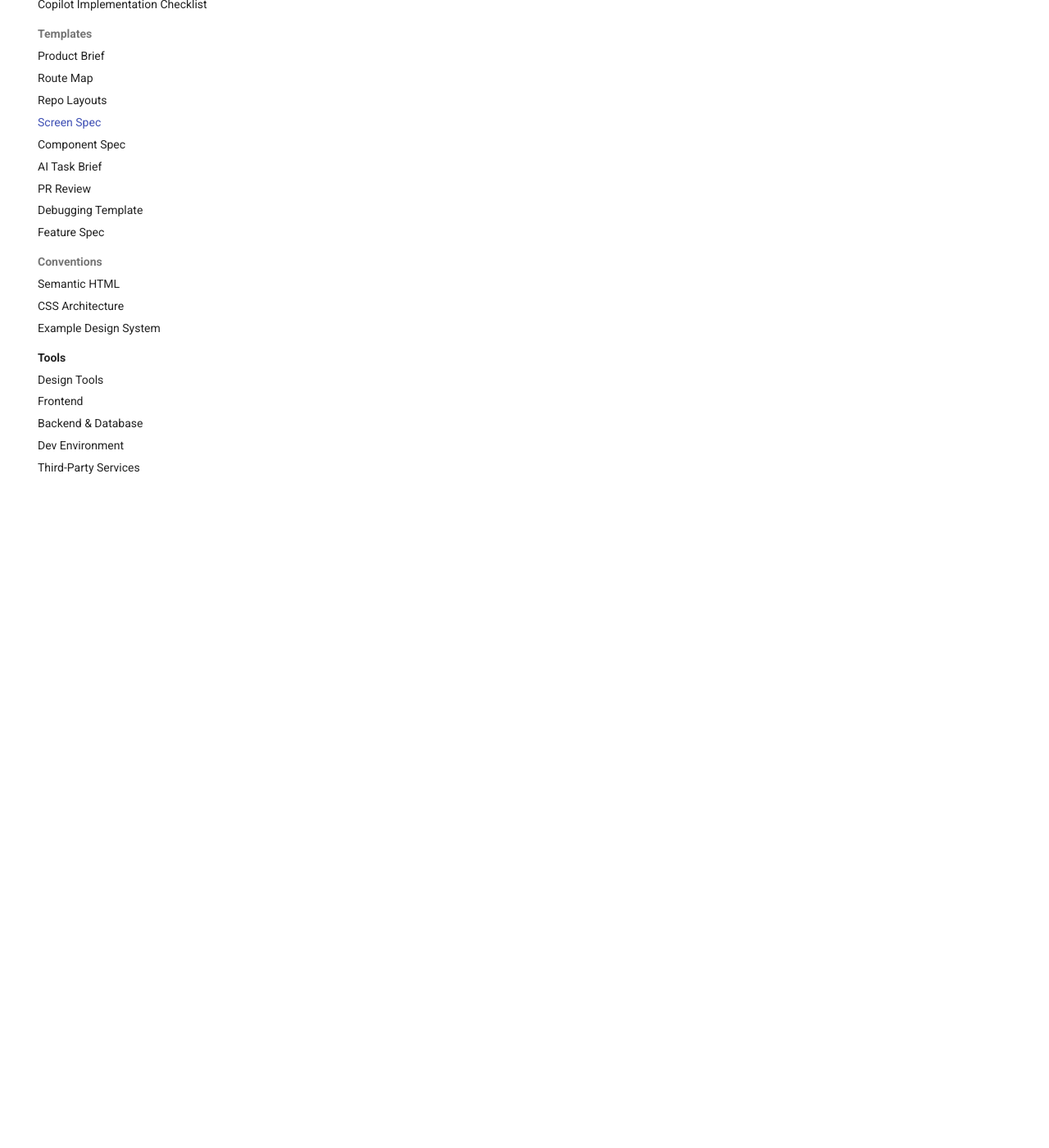
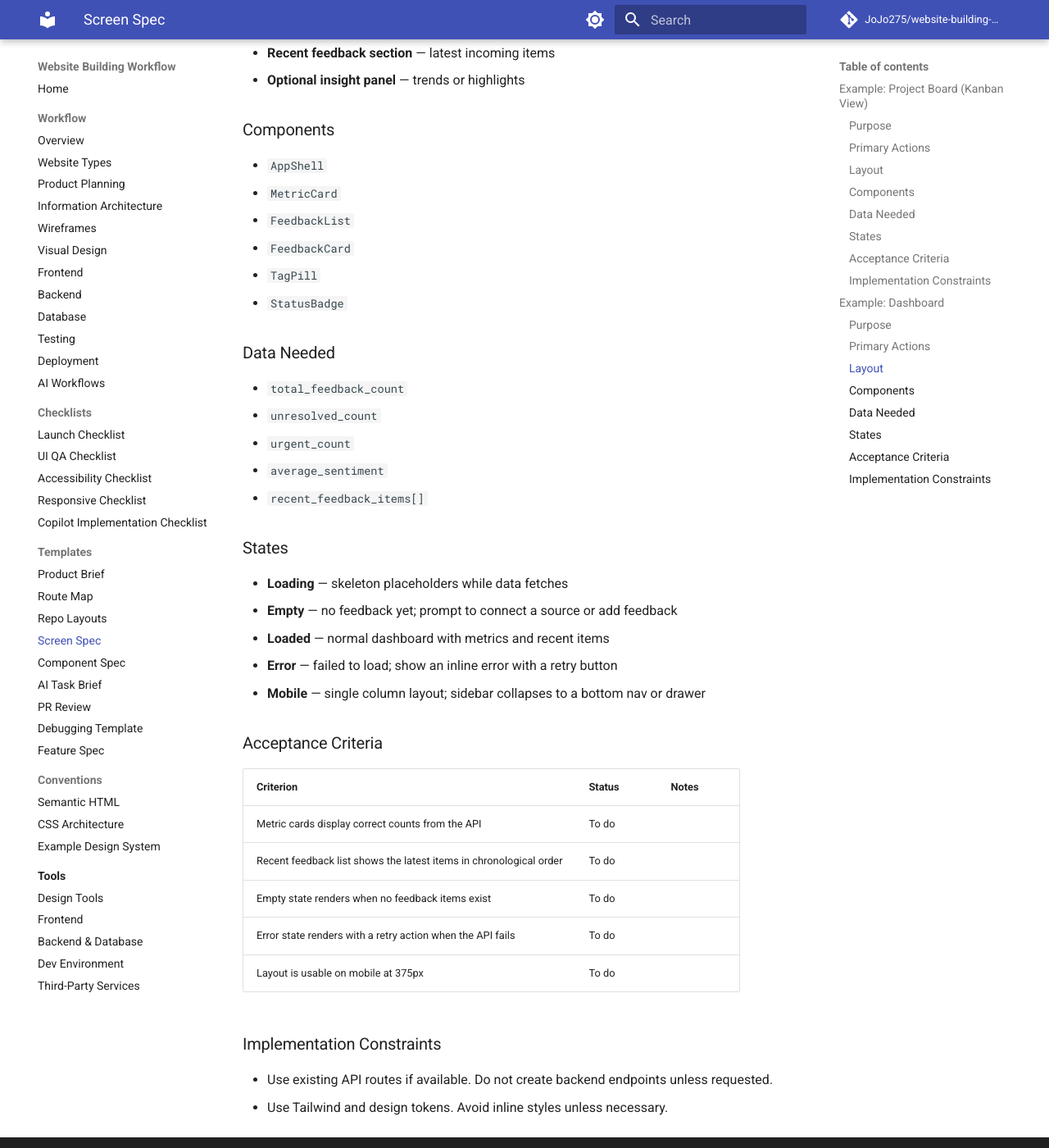
Before and after one commit to JoJo275/website-building-workflow, an MkDocs documentation site: the page built from docs/starters/screen-spec.md, in a window 1280 px wide and 1400 px high, scrolled down 2954 px. Shown: the whole window at 82% size. Built offline with MkDocs 1.6.1 and Material for MkDocs 9.7.7, drawn with Linux system fonts in a browser that asks for light colours; comment, search, counter and statistics services are not loaded; some of the changed text lies outside the part shown.

Commit message:
feat: add GitHub Copilot instructions and enhance screen spec documentation

```diff
--- a/cspell.json
+++ b/cspell.json
@@ -93,6 +93,7 @@
     "SvelteKit",
     "Tailwind",
     "TaskFlow",
+    "Taskfile",
     "templating",
     "Testcontainers",
     "tokenise",
--- a/docs/starters/screen-spec.md
+++ b/docs/starters/screen-spec.md
@@ -1,10 +1,16 @@
-# Screen Spec: Project Board (Kanban View)
+# Screen Spec
 
-## Purpose
+A screen spec is a written description of a single page or major view. Write one per major screen before building it. It gives you a clear reference while coding and gives Copilot the context it needs to generate useful output — layout, components, data, states, and constraints — rather than guessing from a vague prompt.
+
+---
+
+## Example: Project Board (Kanban View)
+
+### Purpose
 
 Displays all tasks for a project as cards grouped into status columns (To do, In progress, In review, Done). The primary workspace for a team to manage day-to-day work on a project.
 
-## Primary Actions
+### Primary Actions
 
 - Add a new task to any column
 - Drag a task card to a different column to update its status
@@ -12,14 +18,14 @@ Displays all tasks for a project as cards grouped into status columns (To do, In
 - Filter tasks by assignee or label
 - Switch to list or timeline view
 
-## Layout
+### Layout
 
 - **Header** — project name, view switcher (Board / List / Timeline), filter controls, invite member button
 - **Sidebar** — global app nav (projects list, inbox, settings)
 - **Main content** — horizontal scrolling column layout; each column has a header with status name and task count, a list of task cards, and an "Add task" button at the bottom
 - **Right panel** — task detail drawer; slides in when a card is clicked without leaving the board
 
-## Components
+### Components
 
 - `AppHeader`
 - `AppSidebar`
@@ -30,13 +36,13 @@ Displays all tasks for a project as cards grouped into status columns (To do, In
 - `UserAvatar`
 - `EmptyState`
 
-## Data Needed
+### Data Needed
 
 - `project.id`, `project.name`, `project.members`
 - `tasks[]` — `id`, `title`, `status`, `assignee`, `dueDate`, `labels`, `commentCount`
 - Current user session (to pre-select assignee filter)
 
-## States
+### States
 
 - **Loading** — skeleton placeholders for columns and cards while data fetches
 - **Empty** — no tasks exist yet; each column shows an "Add your first task" prompt
@@ -60,8 +62,72 @@ Displays all tasks for a project as cards grouped into status columns (To do, In
 | The board is usable on mobile with column swipe navigation | To do | |
 | Empty state is shown per-column when no tasks match the current filter | To do | |
 
-## Implementation Constraints
+### Implementation Constraints
 
 - Use the existing `useDragAndDrop` hook — do not introduce a new DnD library.
 - Task status updates must be optimistic with a rollback on API error.
 - The board must handle up to 500 tasks without layout or scroll performance issues.
+
+---
+
+## Example: Dashboard
+
+### Purpose
+
+Give users a quick overview of feedback health and what needs attention.
+
+### Primary Actions
+
+- Open new feedback
+- Filter feedback
+- View urgent / unresolved items
+- Go to analytics
+- Go to settings
+
+### Layout
+
+- **Left sidebar** — global app nav
+- **Top header** — page title, primary actions
+- **Main dashboard grid** — metric cards
+- **Recent feedback section** — latest incoming items
+- **Optional insight panel** — trends or highlights
+
+### Components
+
+- `AppShell`
+- `MetricCard`
+- `FeedbackList`
+- `FeedbackCard`
+- `TagPill`
+- `StatusBadge`
+
+### Data Needed
+
+- `total_feedback_count`
+- `unresolved_count`
+- `urgent_count`
+- `average_sentiment`
+- `recent_feedback_items[]`
+
+### States
+
+- **Loading** — skeleton placeholders while data fetches
+- **Empty** — no feedback yet; prompt to connect a source or add feedback
+- **Loaded** — normal dashboard with metrics and recent items
+- **Error** — failed to load; show an inline error with a retry button
+- **Mobile** — single column layout; sidebar collapses to a bottom nav or drawer
+
+### Acceptance Criteria
+
+| Criterion | Status | Notes |
+|-----------|--------|-------|
+| Metric cards display correct counts from the API | To do | |
+| Recent feedback list shows the latest items in chronological order | To do | |
+| Empty state renders when no feedback items exist | To do | |
+| Error state renders with a retry action when the API fails | To do | |
+| Layout is usable on mobile at 375px | To do | |
+
+### Implementation Constraints
+
+- Use existing API routes if available. Do not create backend endpoints unless requested.
+- Use Tailwind and design tokens. Avoid inline styles unless necessary.
```
Also changed, not shown: other parts of docs/starters/screen-spec.md (+1 -5 lines), .github/copilot-instructions.md (added), .markdownlint.json.
